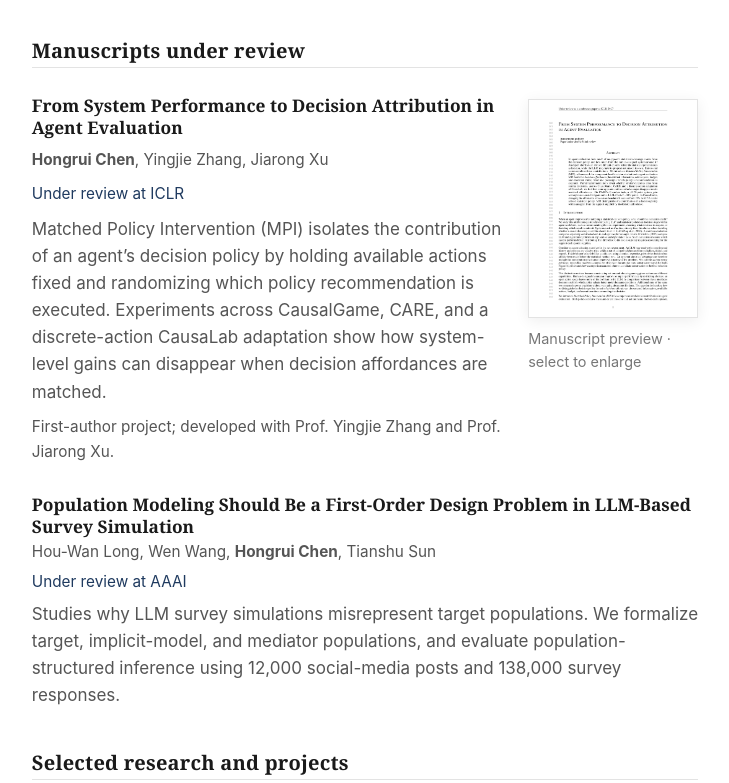
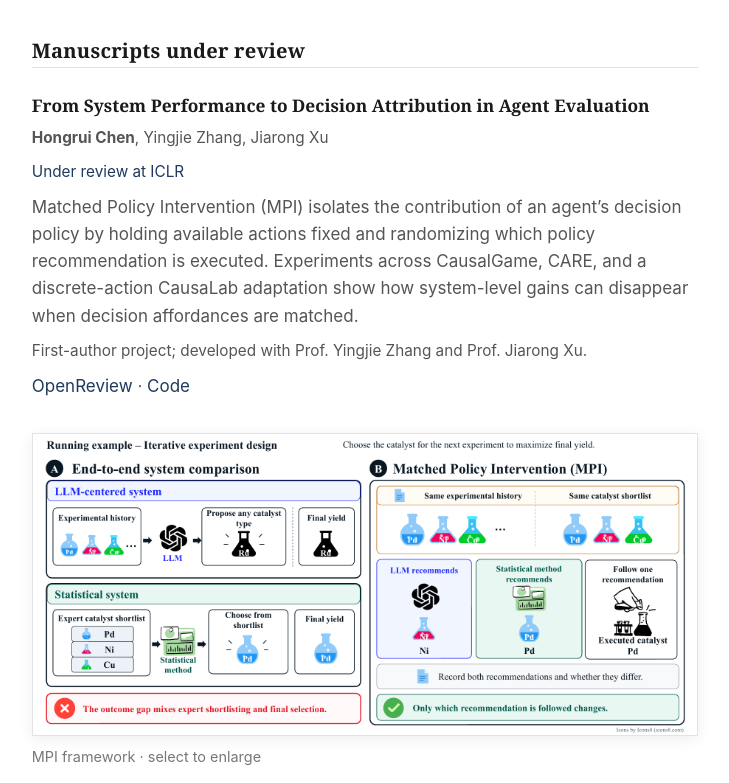
Before and after one commit to mzyy1001/mzyy1001.github.io, a plain HTML site: page index.html in a window 1280 px wide. Shown: the part 712-1495 px from the top of the page, without its empty margins (275-1004 px from the left). Drawn offline with Linux system fonts and the light colour scheme.

Commit message:
Replace manuscript page preview with MPI framework figure

```diff
--- a/index.html
+++ b/index.html
@@ -66,12 +66,13 @@
             and a discrete-action CausaLab adaptation show how system-level gains
             can disappear when decision affordances are matched.</p>
           <p class="mentors">First-author project; developed with Prof. Yingjie Zhang and Prof. Jiarong Xu.</p>
+          <p><a href="https://openreview.net/forum?id=U0LKbTOHFP">OpenReview</a> · <a href="https://github.com/mzyy1001/causal_llm">Code</a></p>
         </div>
         <figure>
-          <a href="assets/mpi-paper-preview.png" aria-label="View full-size first-page preview of the MPI manuscript">
-            <img src="assets/mpi-paper-preview.png" alt="First page of From System Performance to Decision Attribution in Agent Evaluation, showing the title, abstract, and introduction" width="1082" height="1400" loading="lazy">
+          <a href="assets/mpi-framework.png" aria-label="View full-size MPI framework diagram">
+            <img src="assets/mpi-framework.png" alt="MPI framework: end-to-end comparisons confound candidate construction with policy choice; matched intervention holds history and candidate actions fixed" width="1800" height="816" loading="lazy">
           </a>
-          <figcaption>Manuscript preview · select to enlarge</figcaption>
+          <figcaption>MPI framework · select to enlarge</figcaption>
         </figure>
       </article>
       <article class="project">
--- a/style.css
+++ b/style.css
@@ -160,10 +160,10 @@ footer p { margin: 0; }
 ::selection { background: var(--accent); color: #fff; }
 
 /* Manuscript preview */
-.paper { display: grid; grid-template-columns: minmax(0, 1fr) 10rem; gap: 1.4rem; align-items: start; }
+.paper { display: grid; grid-template-columns: minmax(0, 1fr); gap: 1.4rem; align-items: start; }
 .paper h3 { margin-top: 1rem; }
 .paper p { color: var(--fg-muted); }
-.paper figure { margin: 1.2rem 0 0; }
+.paper figure { margin: 0; }
 .paper img { display: block; width: 100%; height: auto; border: 1px solid var(--rule); background: white; box-shadow: 0 3px 14px #00000012; }
 .paper figure a { display: block; }
 .paper figcaption { margin-top: .45rem; font-size: .85rem; color: var(--fg-soft); }
@@ -171,5 +171,5 @@ footer p { margin: 0; }
 .project .status, .paper .status { margin: .35rem 0; font-size: .9rem; color: var(--accent); }
 @media (max-width: 600px) {
   .paper { grid-template-columns: 1fr; gap: .5rem; }
-  .paper figure { max-width: 14rem; margin-top: .5rem; }
+  .paper figure { width: 100%; margin-top: .5rem; }
 }
```
Also changed, not shown: assets/mpi-framework.png (added), assets/mpi-paper-preview.png (deleted), 1 other file.
